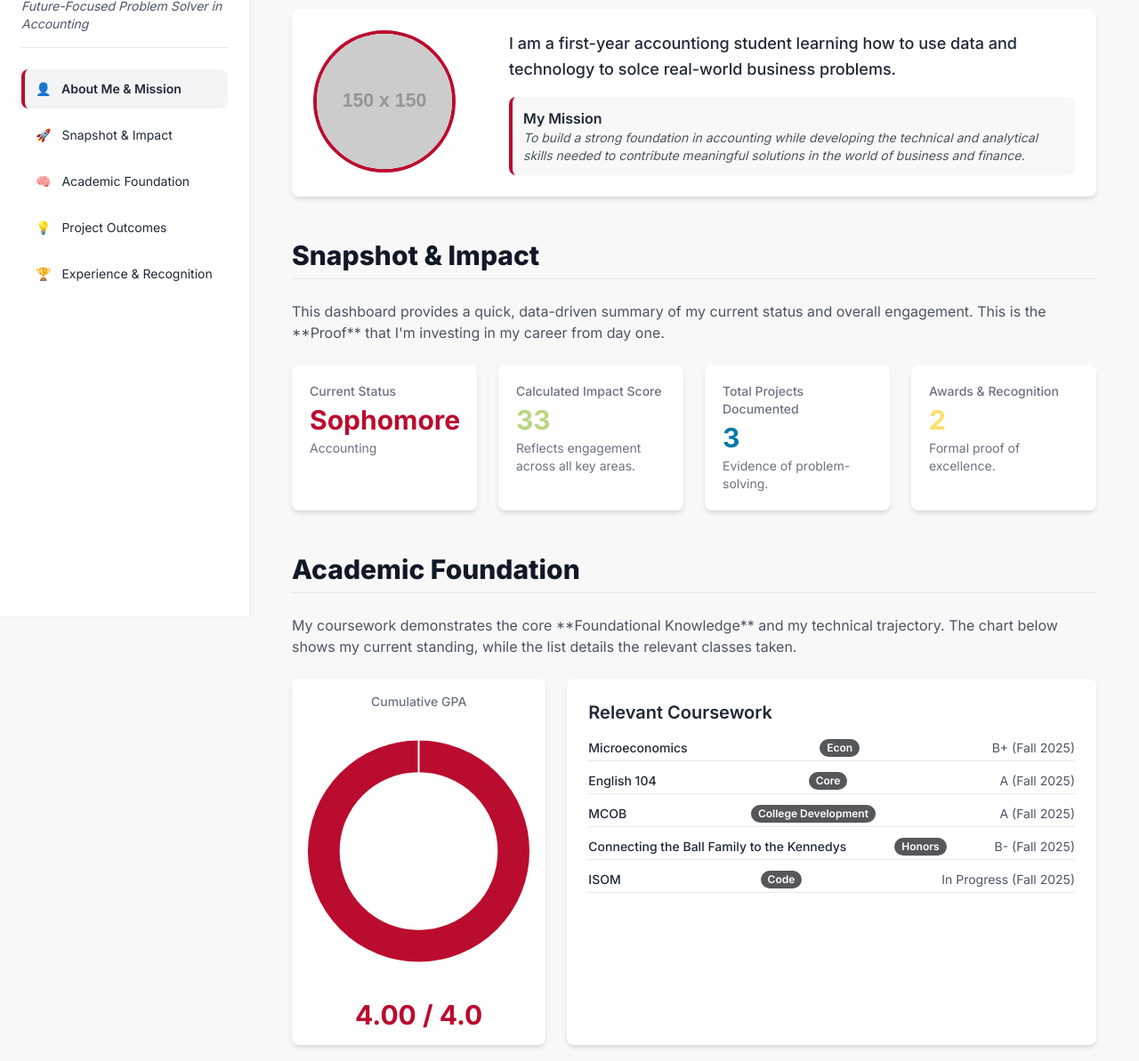
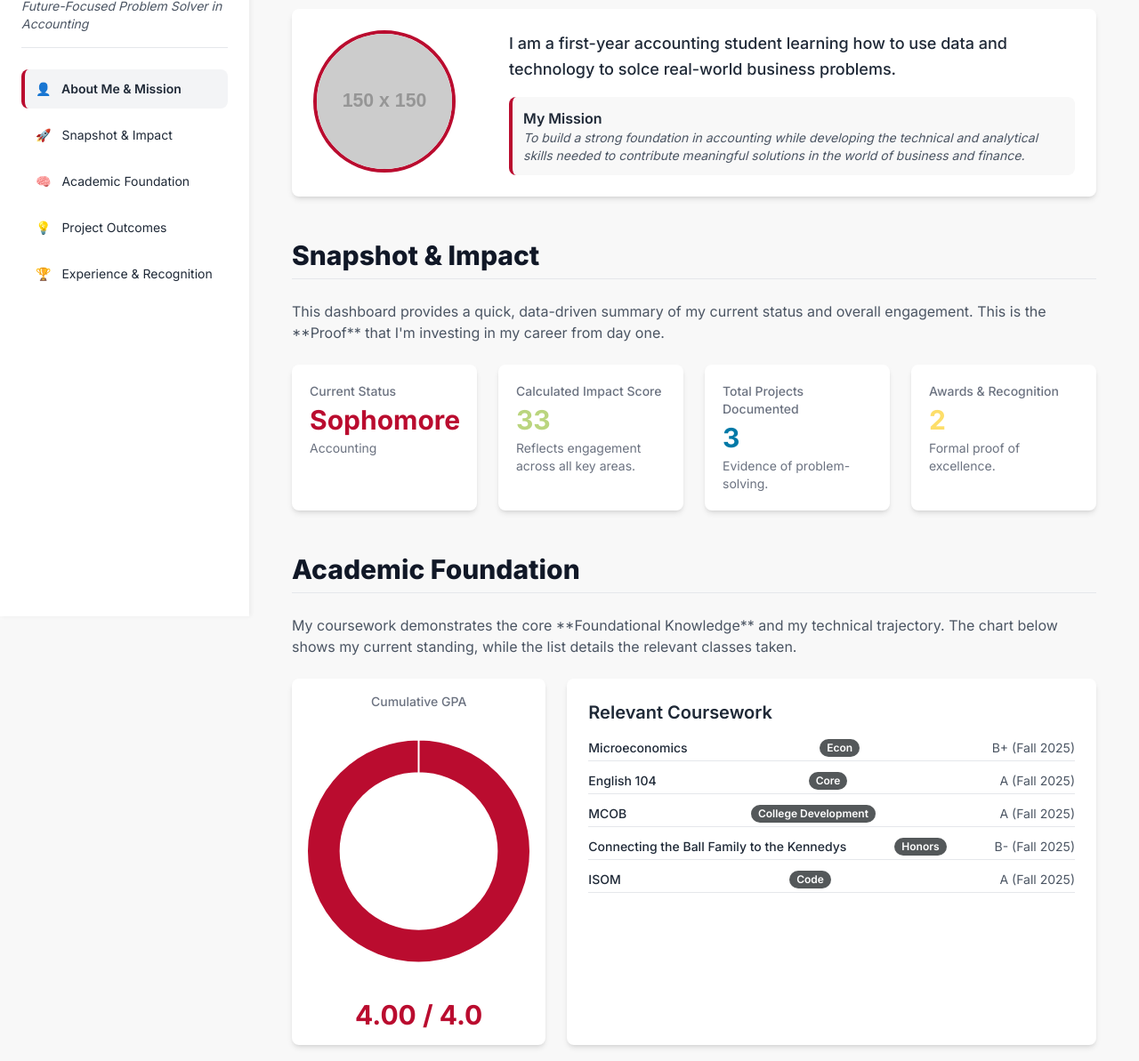
Before and after one commit to aqguth/PBL-Portfolio, a plain HTML site: page index.html in a window 1280 px wide. Shown: the part 107-1300 px from the top of the page at 89% size. Drawn offline with nearby package versions, Linux system fonts and the light colour scheme; placeholder pictures from the web are drawn by us.

Commit message:
index.html

```diff
--- a/index.html
+++ b/index.html
@@ -265,7 +265,7 @@ CONFIRMATION: NO SVG graphics used. NO Mermaid JS used. -->
             // --- INTRODUCTION & BRANDING FIELDS ---
             photoUrl: "https://placehold.co/150x150/BA0C2F/FFFFFF/png?text=AVERY+G", // Replace with a URL to a professional headshot
             logoUrl: "https://placehold.co/40x40/BA0C2F/FFFFFF.png?text=BSU", // URL for your school logo or personal brand icon
-            personalBio: "I am a first-year accountiong student learning how to use data and technology to solce real-world business problems.",
+            personalBio: "I am a first-year accounting student learning how to use data and technology to solce real-world business problems.",
             missionStatement: "To build a strong foundation in accounting while developing the technical and analytical skills needed to contribute meaningful solutions in the world of business and finance.",
         };
 
@@ -283,7 +283,7 @@ CONFIRMATION: NO SVG graphics used. NO Mermaid JS used. -->
             { name: "English 104", grade: "A", semester: "Fall 2025", relevance: "Core" },
             { name: "MCOB", grade: "A", semester: "Fall 2025", relevance: "College Development" },
             { name: "Connecting the Ball Family to the Kennedys", grade: "B-", semester: "Fall 2025", relevance: "Honors" },
-            { name: "ISOM", grade: "In Progress", semester: "Fall 2025", relevance: "Code" },
+            { name: "ISOM", grade: "A", semester: "Fall 2025", relevance: "Code" },
         ];
 
         // 1.3 PROJECTS (REQUIRED: Follow C-S-R format)
```
